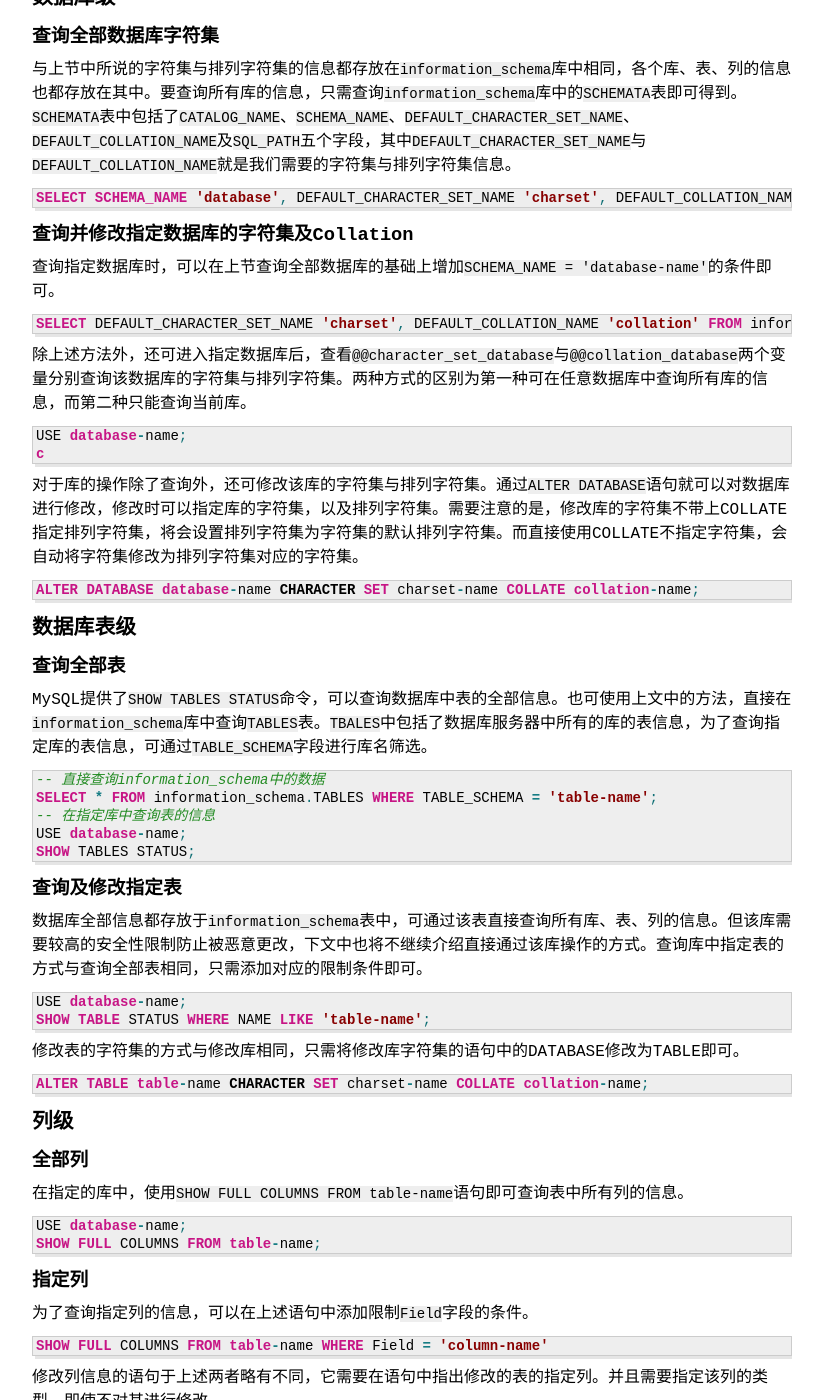
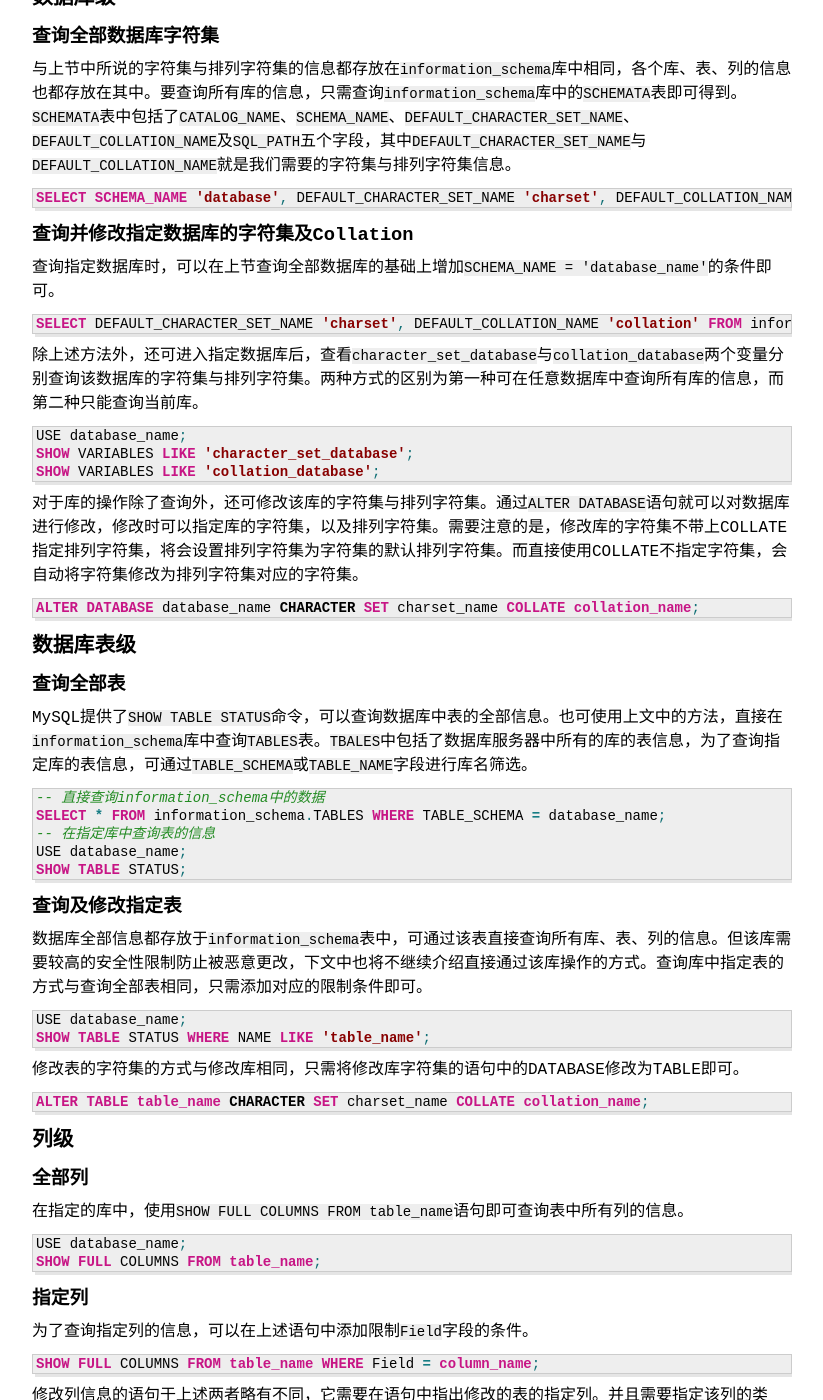
Before and after one commit to ghosind/ghosind.github.io, a Jekyll site: the page built from _posts/mysql/2018-10-12-mysql-charset-collate.md, in a window 1280 px wide and 1400 px high, scrolled down 1172 px. Shown: the whole window, without its empty margins (228-1051 px from the left). Built offline with Jekyll 4.4.1, drawn with Linux system fonts in a browser that asks for light colours; comment, search, counter and statistics services are not loaded; some of the changed text lies outside the part shown.

Commit message:
Modified post content errors

````diff
--- a/_posts/mysql/2018-10-12-mysql-charset-collate.md
+++ b/_posts/mysql/2018-10-12-mysql-charset-collate.md
@@ -19,7 +19,7 @@ Collation即排列字符集，每个字符集都有对应一个或多个排列
 
 ## 获取当前支持的全部字符集及Collation
 
-MySQL提供了`SHOW CHARACTER SET`命令查看当前所有的字符集，同时也提供了`SHOW COLLATION`命令查看所以的Collation。同时，MySQL也提供了`SHOW CHARACTER SET LIKE 'charset-name'`和`SHOW COLLATION WHERE Charset = 'charset-name'`查看指定字符集和指定字符集的所有排列字符集的信息。
+MySQL提供了`SHOW CHARACTER SET`命令查看当前所有的字符集，同时也提供了`SHOW COLLATION`命令查看所以的Collation。同时，MySQL也提供了`SHOW CHARACTER SET LIKE 'charset_name'`和`SHOW COLLATION WHERE Charset = 'charset_name'`查看指定字符集和指定字符集的所有排列字符集的信息。
 
 ```sql
 -- 查看所有字符集信息
@@ -43,7 +43,7 @@ SELECT * FROM CHARACTER_SETS;
 SELECT * FROM COLLATIONS;
 ```
 
-在运行MySQL Server时，也可以使用`—-character-set-server=charset-name`及`—-collation-server=collation-name`参数指定服务器默认的字符集及Collation。
+在运行MySQL Server时，也可以使用`—-character-set-server=charset_name`及`—-collation-server=collation_name`参数指定服务器默认的字符集及Collation。
 
 ```bash
 $ mysqld —-character-set-server=utf8mb4 —-collation-server=utf8mb4_bin
@@ -61,37 +61,38 @@ SELECT SCHEMA_NAME 'database', DEFAULT_CHARACTER_SET_NAME 'charset', DEFAULT_COL
 
 ### 查询并修改指定数据库的字符集及Collation
 
-查询指定数据库时，可以在上节查询全部数据库的基础上增加`SCHEMA_NAME = 'database-name'`的条件即可。
+查询指定数据库时，可以在上节查询全部数据库的基础上增加`SCHEMA_NAME = 'database_name'`的条件即可。
 
 ```sql
-SELECT DEFAULT_CHARACTER_SET_NAME 'charset', DEFAULT_COLLATION_NAME 'collation' FROM information_schema.SCHEMATA WHERE SCHEMA_NAME = ‘database-name’;
+SELECT DEFAULT_CHARACTER_SET_NAME 'charset', DEFAULT_COLLATION_NAME 'collation' FROM information_schema.SCHEMATA WHERE SCHEMA_NAME = 'database_name';
 ```
 
-除上述方法外，还可进入指定数据库后，查看`@@character_set_database`与`@@collation_database`两个变量分别查询该数据库的字符集与排列字符集。两种方式的区别为第一种可在任意数据库中查询所有库的信息，而第二种只能查询当前库。
+除上述方法外，还可进入指定数据库后，查看`character_set_database`与`collation_database`两个变量分别查询该数据库的字符集与排列字符集。两种方式的区别为第一种可在任意数据库中查询所有库的信息，而第二种只能查询当前库。
 
 ```sql
-USE database-name;
-c
+USE database_name;
+SHOW VARIABLES LIKE 'character_set_database';
+SHOW VARIABLES LIKE 'collation_database';
 ```
 
 对于库的操作除了查询外，还可修改该库的字符集与排列字符集。通过`ALTER DATABASE`语句就可以对数据库进行修改，修改时可以指定库的字符集，以及排列字符集。需要注意的是，修改库的字符集不带上COLLATE指定排列字符集，将会设置排列字符集为字符集的默认排列字符集。而直接使用COLLATE不指定字符集，会自动将字符集修改为排列字符集对应的字符集。
 
 ```sql
-ALTER DATABASE database-name CHARACTER SET charset-name COLLATE collation-name;
+ALTER DATABASE database_name CHARACTER SET charset_name COLLATE collation_name;
 ```
 
 ## 数据库表级
 
 ### 查询全部表
 
-MySQL提供了`SHOW TABLES STATUS`命令，可以查询数据库中表的全部信息。也可使用上文中的方法，直接在`information_schema`库中查询`TABLES`表。`TBALES`中包括了数据库服务器中所有的库的表信息，为了查询指定库的表信息，可通过`TABLE_SCHEMA`字段进行库名筛选。
+MySQL提供了`SHOW TABLE STATUS`命令，可以查询数据库中表的全部信息。也可使用上文中的方法，直接在`information_schema`库中查询`TABLES`表。`TBALES`中包括了数据库服务器中所有的库的表信息，为了查询指定库的表信息，可通过`TABLE_SCHEMA`或`TABLE_NAME`字段进行库名筛选。
 
 ```sql
 -- 直接查询information_schema中的数据
-SELECT * FROM information_schema.TABLES WHERE TABLE_SCHEMA = 'table-name';
+SELECT * FROM information_schema.TABLES WHERE TABLE_SCHEMA = database_name;
 -- 在指定库中查询表的信息
-USE database-name;
-SHOW TABLES STATUS;
+USE database_name;
+SHOW TABLE STATUS;
 ```
 
 ### 查询及修改指定表
@@ -99,25 +100,25 @@ SHOW TABLES STATUS;
 数据库全部信息都存放于`information_schema`表中，可通过该表直接查询所有库、表、列的信息。但该库需要较高的安全性限制防止被恶意更改，下文中也将不继续介绍直接通过该库操作的方式。查询库中指定表的方式与查询全部表相同，只需添加对应的限制条件即可。
 
 ```sql
-USE database-name;
-SHOW TABLE STATUS WHERE NAME LIKE 'table-name';
+USE database_name;
+SHOW TABLE STATUS WHERE NAME LIKE 'table_name';
 ```
 
 修改表的字符集的方式与修改库相同，只需将修改库字符集的语句中的DATABASE修改为TABLE即可。
 
 ```sql
-ALTER TABLE table-name CHARACTER SET charset-name COLLATE collation-name;
+ALTER TABLE table_name CHARACTER SET charset_name COLLATE collation_name;
 ```
 
 ## 列级
 
 ### 全部列
 
-在指定的库中，使用`SHOW FULL COLUMNS FROM table-name`语句即可查询表中所有列的信息。
+在指定的库中，使用`SHOW FULL COLUMNS FROM table_name`语句即可查询表中所有列的信息。
 
 ```sql
-USE database-name;
-SHOW FULL COLUMNS FROM table-name;
+USE database_name;
+SHOW FULL COLUMNS FROM table_name;
 ```
 
 ### 指定列
@@ -125,13 +126,13 @@ SHOW FULL COLUMNS FROM table-name;
 为了查询指定列的信息，可以在上述语句中添加限制`Field`字段的条件。
 
 ```sql
-SHOW FULL COLUMNS FROM table-name WHERE Field = 'column-name'
+SHOW FULL COLUMNS FROM table_name WHERE Field = column_name;
 ```
 
 修改列信息的语句于上述两者略有不同，它需要在语句中指出修改的表的指定列。并且需要指定该列的类型，即使不对其进行修改。
 
 ```sql
-ALTER TABLE table-name MODIFY column-name column-type CHARACTER SET charset-name COLLATE collation-name;
+ALTER TABLE table_name MODIFY column_name column_type CHARACTER SET charset_name COLLATE collation_name;
 ```
 
 ## 参考资料
````
